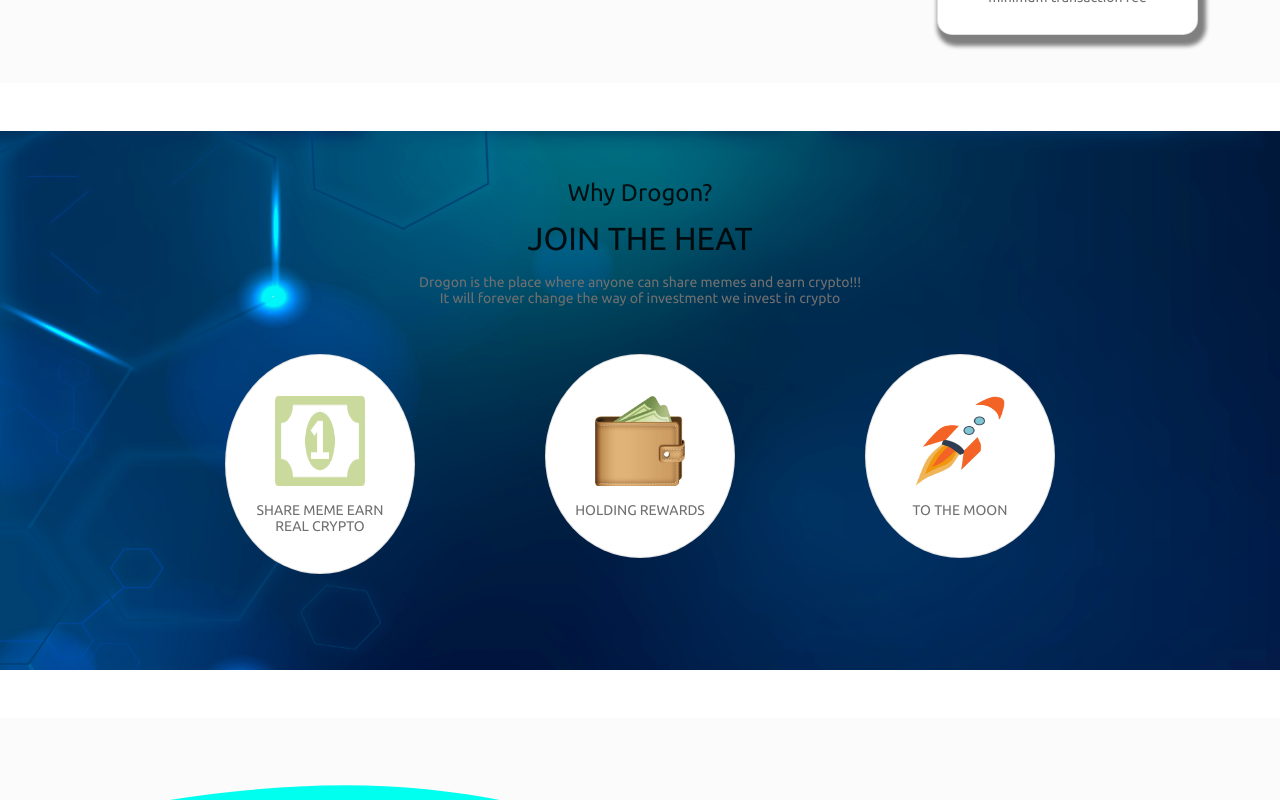
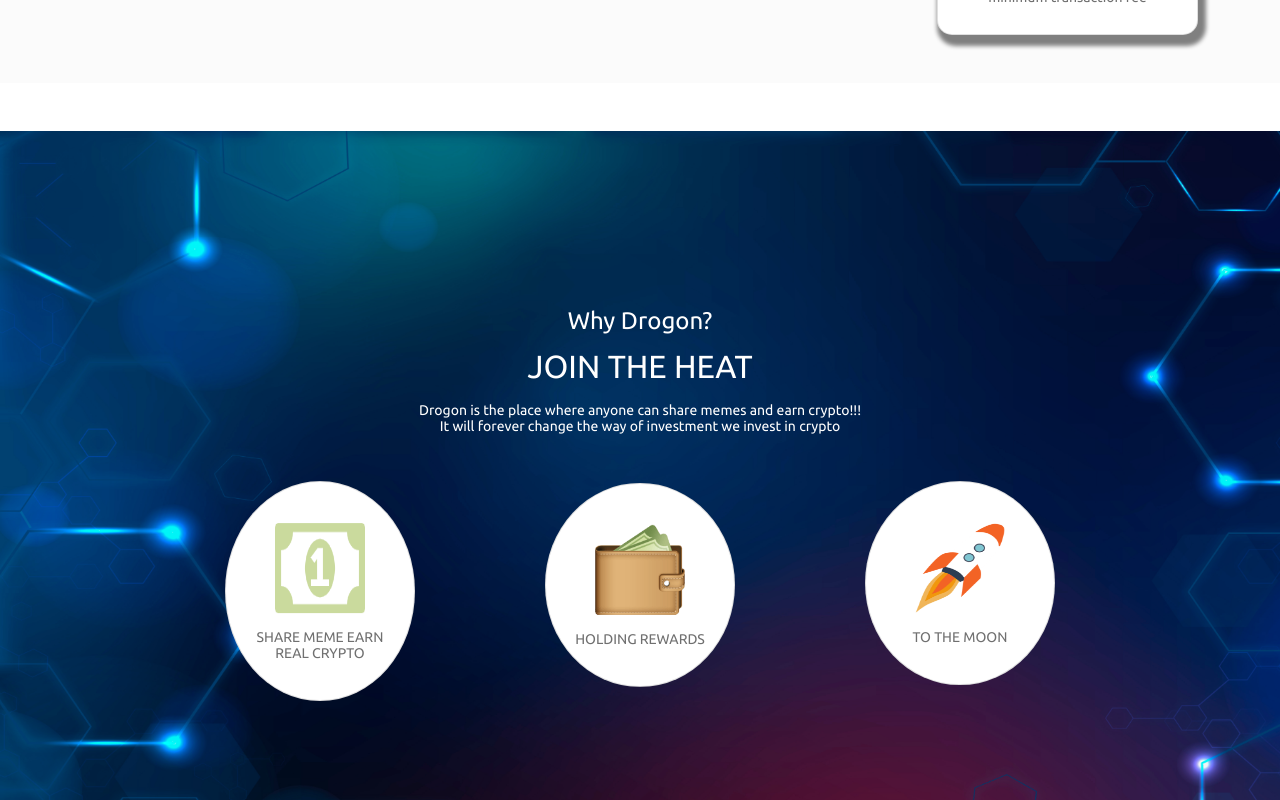
Before and after one commit to KAVARA-TechX/DrogonCoinCrypto, a React (Create React App) app: page / in a window 1280 px wide. Shown: the part 1300-2100 px from the top of the page. Built offline with nearby package versions, Linux system fonts and the light colour scheme; no server answers.

Commit message:
added responsive container

```diff
--- a/src/App.css
+++ b/src/App.css
@@ -253,10 +253,19 @@
 .bgImage
 {
   background: url("./bg-Image.png");
+  background-size: cover;
+  height: 770px;
+}
+.sd{
+  margin-top: 10%;
 }
 .circular{
   border-radius: 50%;
   padding: 25px;
+}
+.circularImg{
+  height: 90px;
+  width: 90px;
 }
 
 @keyframes example {
@@ -286,6 +295,7 @@
 }
 
 @keyframes shake {
+
   0% { transform: translate(0px, 0px) }
   50% { transform: translate(0px, -25px) }
    100% { transform: translate(0px, 0px) }
@@ -346,6 +356,21 @@
 }
 /* Mobile View */
 @media(max-width: 991px){
+  .bgImage
+  {
+    height: 100%;
+  }
+  .centerContent
+  {
+    display: flex !important;
+    justify-content: center;
+    margin-top: 10%;
+    margin-bottom: 10%;
+  }
+  .circular
+  {
+    width: 60%;
+  }
   .mt{
     margin-top: 0px;
   }
--- a/src/Components/Pages/Home.js
+++ b/src/Components/Pages/Home.js
@@ -26,10 +26,11 @@
             {/* Donations */}
             {/* <Donations /> */}
             <div className="mt-5 mb-5 pt-5 pb-5 bgImage">
+                <div className="sd">
                     <div className="text-center">
-                    <h4 >Why Drogon?</h4>
-                    <h2>JOIN THE HEAT</h2>
-                    <p>Drogon is the place where anyone can share memes and earn crypto!!!
+                        <h4 style={{color:'#fff'}}>Why Drogon?</h4>
+                        <h2 style={{color:'#fff'}}>JOIN THE HEAT</h2>
+                        <p style={{color:'#fff'}}>Drogon is the place where anyone can share memes and earn crypto!!!
                             <br />It will forever change the way of investment we invest in crypto
                         </p>
                     </div>
@@ -37,33 +38,34 @@
                         <div className="row">
                             <div className="col-md-1"></div>
                             <div className="col-md-1"></div>
-                        <div className="col-md-2">
+                            <div className="col-md-2 centerContent">
                                 <div className="card circular circularImgAnimation">
                                     <div className="card-body" style={{ marginLeft: 'auto', marginRight: 'auto' }}>
-                                        <img src={rupee} width="90px" height="90px" alt="rupee" />
+                                        <img src={rupee} className="circularImg" alt="rupee" />
                                     </div>
                                     <p className="text-center">SHARE MEME EARN REAL CRYPTO</p>
                                 </div>
                             </div>
                             <div className="col-md-1"></div>
-                        <div className="col-md-2">
+                            <div className="col-md-2 centerContent">
                                 <div className="card circular circularImgAnimation1">
                                     <div className="card-body" style={{ marginLeft: 'auto', marginRight: 'auto' }}>
-                                        <img src={wallet}  width="90px" height="90px" alt="rupee" />
+                                        <img src={wallet}  className="circularImg" alt="rupee" />
                                     </div>
                                     <p className="text-center">HOLDING REWARDS</p>
                                 </div>
                             </div>
                             <div className="col-md-1"></div>
-                        <div className="col-md-2">
+                            <div className="col-md-2 centerContent">
                                 <div className="card circular circularImgAnimation">
                                     <div className="card-body" style={{ marginLeft: 'auto', marginRight: 'auto' }}>
-                                    <img src={rocket} width="90px" height="90px" alt="rupee" />
+                                        <img src={rocket}  className="circularImg" alt="rupee" />
                                     </div>
                                     <p className="text-center">TO THE MOON</p>
                                 </div>
                             </div>
                             <div className="col-md-1"></div>
+                        </div>
                     </div>
                 </div>
             </div>
```
Lines whose indentation alone changed are shown as unchanged.
